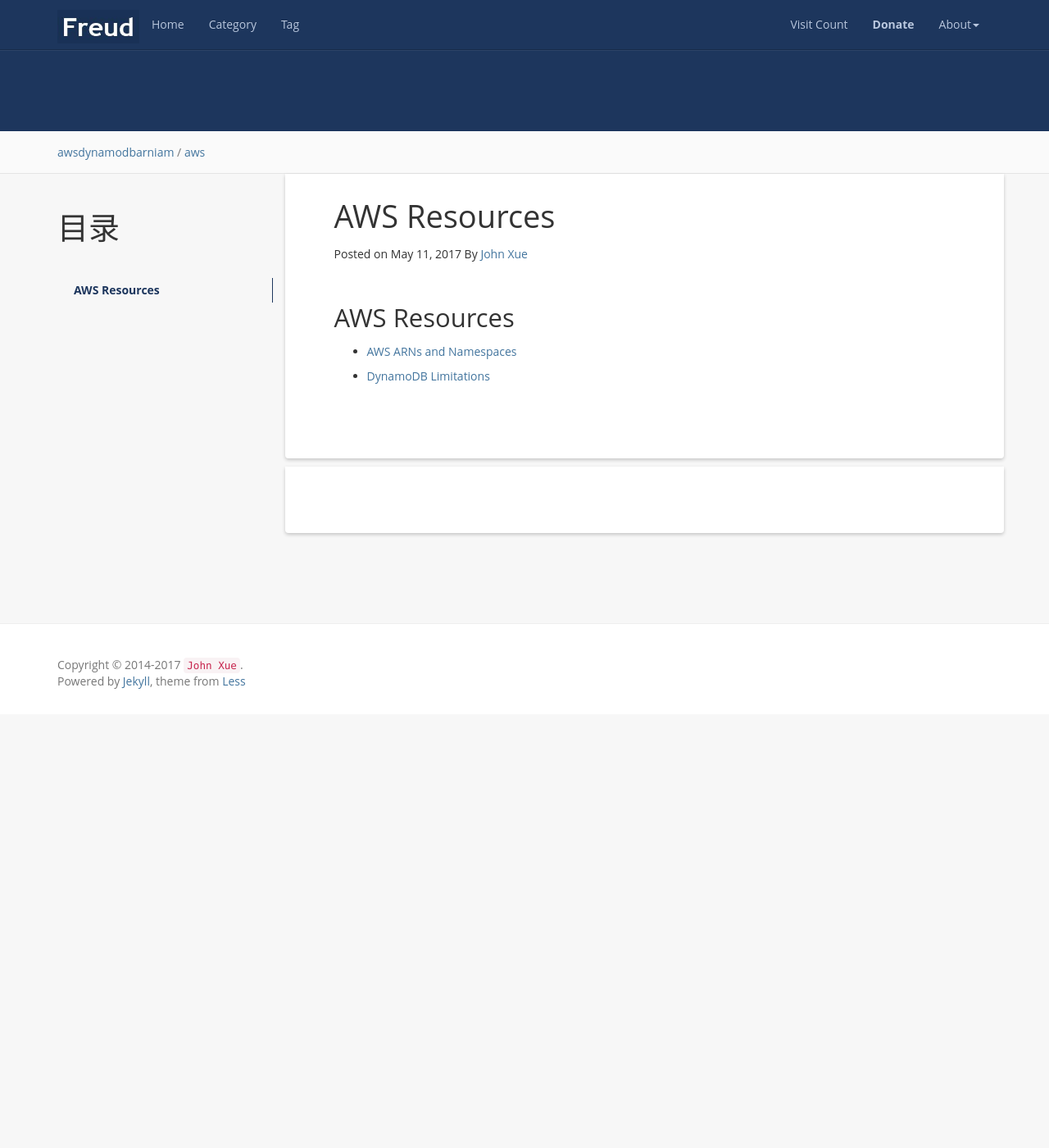
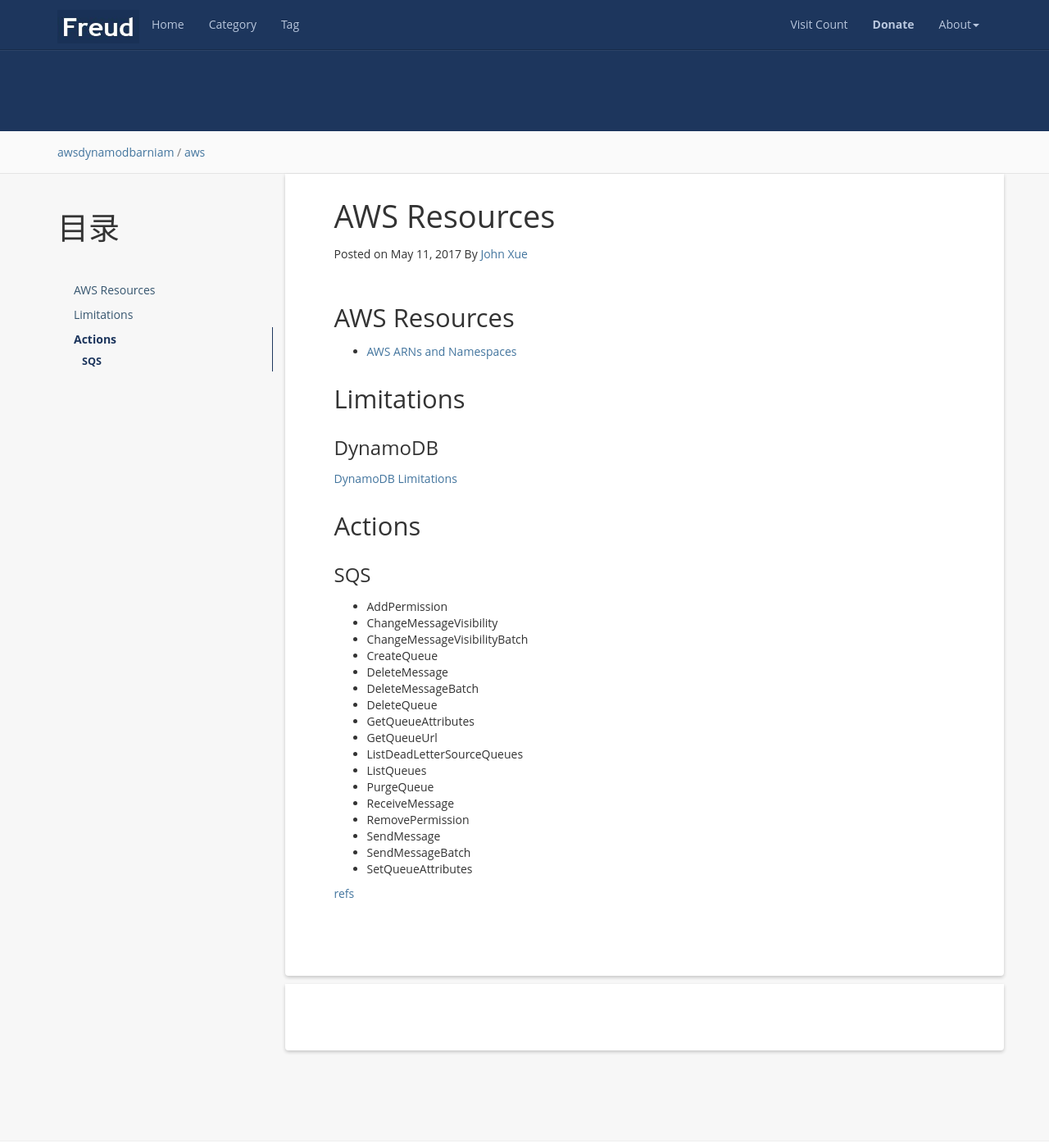
Before and after one commit to caser789/caser789.github.io, a Jekyll site: the page built from _posts/2017-5-11-AWS-Resources.md, in a window 1280 px wide and 1400 px high. Shown: the whole window at 82% size. Built offline with Jekyll 4.4.1, drawn with Linux system fonts in a browser that asks for light colours; nearby versions of some CDN libraries; comment, search, counter and statistics services are not loaded.

Commit message:
AWS: resources - sqs actions

```diff
--- a/_posts/2017-5-11-AWS-Resources.md
+++ b/_posts/2017-5-11-AWS-Resources.md
@@ -14,7 +14,34 @@ AWS Resources
 
 * [AWS ARNs and Namespaces](http://docs.aws.amazon.com/general/latest/gr/aws-arns-and-namespaces.html#arn-syntax-ddb)
 
-* [DynamoDB Limitations](http://docs.aws.amazon.com/amazondynamodb/latest/developerguide/Limits.html#limits-tables)
+## Limitations
+### DynamoDB
+
+[DynamoDB Limitations](http://docs.aws.amazon.com/amazondynamodb/latest/developerguide/Limits.html#limits-tables)
+
+## Actions
+
+### SQS
+
+* AddPermission
+* ChangeMessageVisibility
+* ChangeMessageVisibilityBatch
+* CreateQueue
+* DeleteMessage
+* DeleteMessageBatch
+* DeleteQueue
+* GetQueueAttributes
+* GetQueueUrl
+* ListDeadLetterSourceQueues
+* ListQueues
+* PurgeQueue
+* ReceiveMessage
+* RemovePermission
+* SendMessage
+* SendMessageBatch
+* SetQueueAttributes
+
+[refs](https://docs.aws.amazon.com/zh_cn/general/latest/gr/aws-arns-and-namespaces.html#arn-syntax-sqs)
 
 [jekyll]:      http://jekyllrb.com
 [jekyll-gh]:   https://github.com/jekyll/jekyll
```
